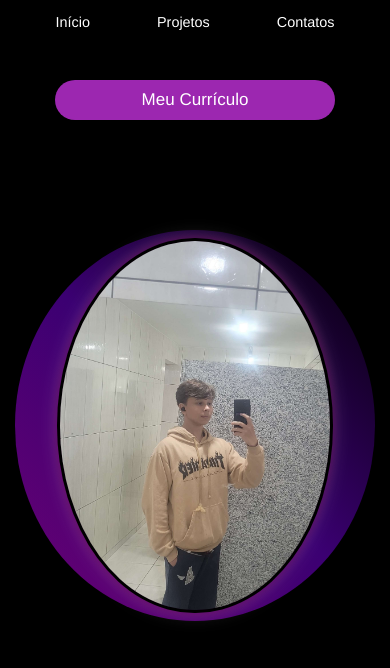
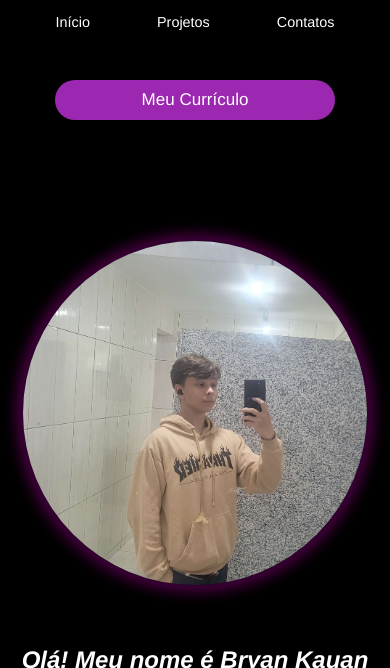
Before and after one commit to braiatenebras/Meu-Portfolio, a plain HTML site: page index.html in a window 390 px wide. Shown: the part 103-771 px from the top of the page. Drawn offline with Linux system fonts and the light colour scheme.

Commit message:
responsivel

```diff
--- a/styles.css
+++ b/styles.css
@@ -113,54 +113,50 @@ nav a:hover {
     margin-top: 10px;
 }
 
-.minhafoto img {
-    width: 90%;
-    height: 100%;
-    border-radius: 70%;
-    border: 3px solid transparent;
-    box-shadow:
-        0 0 10px rgba(98, 2, 82, 0.8),
-        inset 0 0 10px rgba(106, 1, 116, 0.5);
-    transition: all 0.5s ease;
-    filter: drop-shadow(0 0 8px rgba(255, 255, 255, 0.2));
-    display: block;
-}
-
-.minhafoto img:hover {
-    box-shadow:
-        0 0 20px rgb(170, 5, 159),
-        inset 0 0 20px rgba(106, 1, 116, 0.8);
-    transform: perspective(500px) rotateY(0) scale(1.05);
-    filter: drop-shadow(0 0 12px rgba(153, 4, 141, 0.3));
-}
-
 .minhafoto {
     padding: 8px;
-    background: linear-gradient(45deg,
-            rgb(106, 1, 116),
-            rgb(59, 0, 114),
-            rgb(0, 0, 0));
-    border-radius: 75%;
     display: inline-block;
     position: relative;
 }
 
+.minhafoto img {
+    width: 450px;
+    height: 450px;
+    object-fit: cover;
+    border-radius: 50%;
+    border: 3px solid rgba(170, 5, 159, 0.3);
+    box-shadow:
+        0 0 15px rgba(98, 2, 82, 0.6),
+        inset 0 0 15px rgba(106, 1, 116, 0.4);
+    transition: all 0.5s ease;
+    filter: drop-shadow(0 0 8px rgba(153, 4, 141, 0.4));
+    display: block;
+    animation: pulse 2s infinite;
+}
+
+.minhafoto img:hover {
+    animation: none;
+    box-shadow:
+        0 0 25px rgba(170, 5, 159, 0.9),
+        inset 0 0 25px rgba(106, 1, 116, 0.6);
+    filter: drop-shadow(0 0 15px rgba(153, 4, 141, 0.6));
+    border-color: rgba(170, 5, 159, 0.6);
+}
+
 @keyframes pulse {
-    0% {
-        transform: scale(0.98);
-        opacity: 0.6;
+    0%, 100% {
+        box-shadow:
+            0 0 15px rgba(98, 2, 82, 0.6),
+            inset 0 0 15px rgba(106, 1, 116, 0.4);
+        filter: drop-shadow(0 0 8px rgba(153, 4, 141, 0.4));
     }
-
-    100% {
-        transform: scale(1.05);
-        opacity: 0.2;
+    50% {
+        box-shadow:
+            0 0 25px rgba(170, 5, 159, 0.9),
+            inset 0 0 25px rgba(106, 1, 116, 0.6);
+        filter: drop-shadow(0 0 15px rgba(153, 4, 141, 0.6));
     }
 }
-
-.minhafoto::before {
-    animation: pulse 4s infinite ease-in-out alternate;
-}
-
 .inicio h1 {
     font-size: 40px;
     white-space: nowrap;
@@ -348,6 +344,7 @@ nav a:hover {
     }
 }
 
+
 @media (max-width: 992px) {
     .topo_do_site {
         gap: 150px;
@@ -433,8 +430,8 @@ nav a:hover {
     }
 
     .minhafoto img {
-        width: 70%;
-        margin: 0 auto;
+        width: 200px;
+        height: 200px;
     }
 
     .minhafoto {
@@ -555,4 +552,8 @@ nav a:hover {
     .projetos {
         margin-top: 40px;
     }
+    .minhafoto img {
+        width: 350px;
+        height: 350px;
+    }
 }
```
